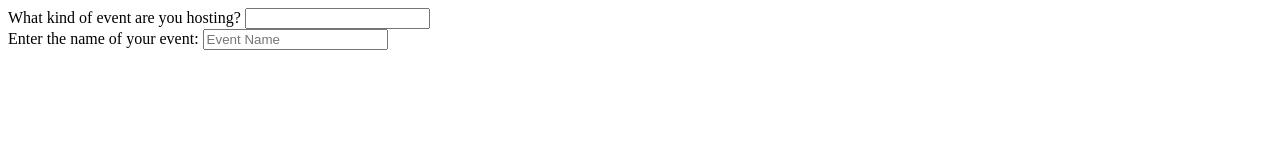
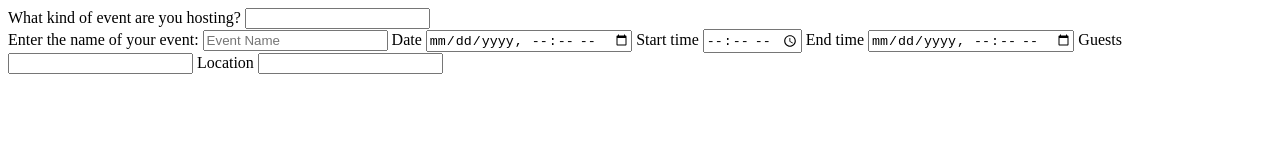
Before and after one commit to rachelgura/senior-dev-projects, a plain HTML site: page meetup-event-planner-project/index.html in a window 1280 px wide. Drawn offline with Linux system fonts and the light colour scheme.

Commit message:
edits to inputs

```diff
--- a/meetup-event-planner-project/index.html
+++ b/meetup-event-planner-project/index.html
@@ -19,12 +19,22 @@
    </lable>
 
     <form>
-        <label for="event-name">
-            <span>Enter the name of your event:</span>
-            <input type="text" placeholder="Event Name">
-        </label>
+      <label for="event-name">
+      <span>Enter the name of your event:</span>
+      <input type="text" placeholder="Event Name"></label>
+      <lable for="eventDate">Date</lable>
+      <input type="datetime-local" id="date"></input>
+      <label for="eventStart">Start time</label>
+      <input type="time" id="eventStart"></input>
+      <label for="eventEnd">End time</label>
+      <input type="datetime-local" id="eventEnd"></input>
+      <label for="guestList">Guests</label>
+      <input type="text" id="guestList"></input>
+      <label for="location">Location</label>
+      <input type="adress" id="location"></input>
+      <div class="text-center">
 
 
-
+    </form>
 </body>
 </html>
```
